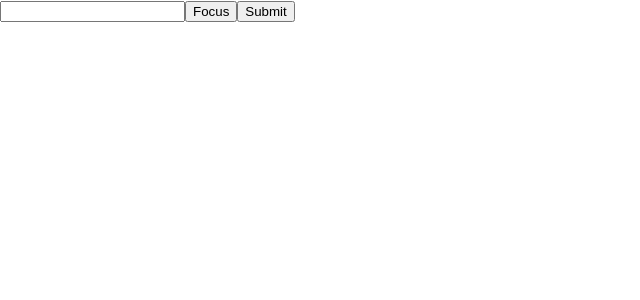
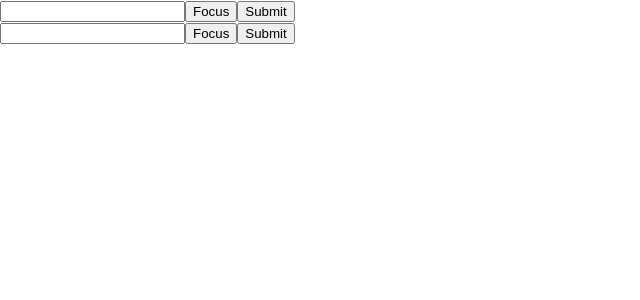
Before and after one commit to ajittupe2548/react-practice, a React (Create React App) app: page / in a window 1280 px wide. Shown: the top 300 px of the page, without its empty margins (0-640 px from the left). Built offline with nearby package versions, Linux system fonts and the light colour scheme.

Commit message:
Added : Refs info

```diff
--- a/src/App.js
+++ b/src/App.js
@@ -1,11 +1,27 @@
 import './App.css';
 import CHome from './Components/CHome';
 import FHome from './Components/FHome';
+
+// Refs and the DOM Refs - provide a way to access DOM nodes or React elements created in the render method.
+
+// When to Use Refs - There are a few good use cases for refs:
+// - Managing focus, text selection, or media playback.
+// - Triggering imperative animations.
+// - Integrating with third-party DOM libraries.
+// Avoid using refs for anything that can be done declaratively.
+
+// Don’t Overuse Refs - Your first inclination may be to use refs to “make things happen” in your app. If this is the case, take a moment and think more critically about where state should be owned in the component hierarchy. Often, it becomes clear that the proper place to “own” that state is at a higher level in the hierarchy. See the Lifting State Up guide for examples of this.
+
+// The value of the ref differs depending on the type of the node:
+// - When the ref attribute is used on an HTML element, the ref created in the constructor with React.createRef() receives the underlying DOM element as its current property.
+// - When the ref attribute is used on a custom class component, the ref object receives the mounted instance of the component as its current.
+// - You may not use the ref attribute on function components because they don’t have instances.
 
 function App() {
   return (
     <div className="App">
       <CHome/>
+      <FHome/>
     </div>
   );
 }
--- a/src/Components/CHome.js
+++ b/src/Components/CHome.js
@@ -6,6 +6,7 @@ class CHome extends Component {
         this.state = {
             value: '',
         }
+        // Refs are created using React.createRef() and attached to React elements via the ref attribute.
         this.inputRef = React.createRef();
     }
 
@@ -20,6 +21,7 @@ class CHome extends Component {
     }
 
     handleFocus = () => {
+        // When a ref is passed to an element in render, a reference to the node becomes accessible at the current attribute of the ref.
         this.inputRef.current.focus();
     }
 
--- a/src/Components/FHome.js
+++ b/src/Components/FHome.js
@@ -1,9 +1,26 @@
-import React from 'react'
+import React, { useRef, useState } from 'react';
 
 function FHome() {
+    const inputRef = useRef();
+    const [value, setValue] = useState('');
+
+    const handleChange = (e) => {
+        setValue(e.target.value);
+    }
+
+    const handleClick = () => {
+        console.log(value)
+    }
+
+    const handleFocus = () => {
+        inputRef.current.focus();
+    }
+
     return (
         <div>
-            <h1>Hi from functional home page functional</h1>
+            <input onChange={handleChange} ref={inputRef} value={value} type="text" />
+            <button onClick={handleFocus}>Focus</button>
+            <button onClick={handleClick}>Submit</button>
         </div>
     )
 }
```
